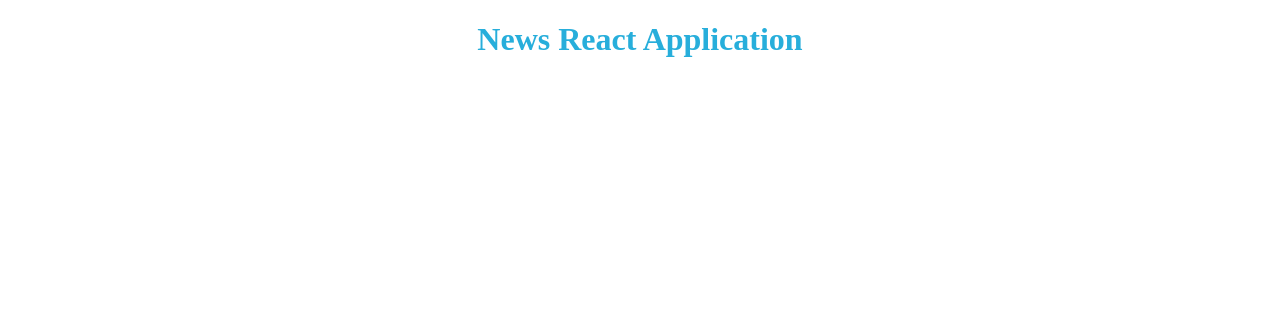
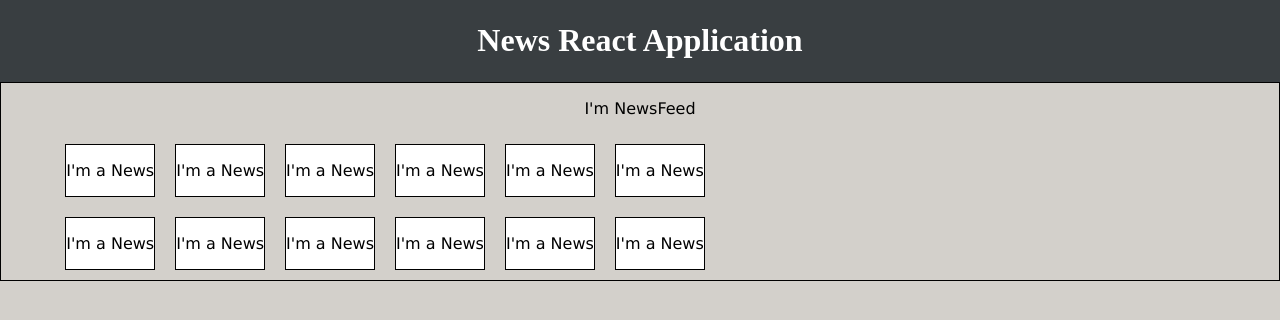
Before and after one commit to uuladzislau/news-app-react, a React app: page / in a window 1280 px wide. Built offline with nearby package versions, Linux system fonts and the light colour scheme.

Commit message:
Defined main components

```diff
--- a/src/components/App.js
+++ b/src/components/App.js
@@ -1,12 +1,22 @@
 import React, {Component} from "react"
+import Header from "./Header"
+import NewsFeed from "./NewsFeed"
 
 import '../styles/App.css'
 
 class App extends Component {
+
+    constructor(props) {
+        super(props);
+        this.state = {
+            date: new Date()
+        };
+    }
     render() {
         return (
-            <div>
-                <h1>News React Application</h1>
+            <div class="app-container">
+                <Header />
+                <NewsFeed />
             </div>
         );
     }
--- /dev/null
+++ b/src/components/Header.js
@@ -0,0 +1,23 @@
+import React, {Component} from "react"
+
+import '../styles/Header.css'
+
+class Header extends Component {
+
+    constructor(props) {
+        super(props);
+        this.state = {
+            date: new Date()
+        };
+    }
+
+    render() {
+        return (
+            <header>
+                <h1>News React Application</h1>
+            </header>
+        );
+    }
+}
+
+export default Header;
--- /dev/null
+++ b/src/components/News.js
@@ -0,0 +1,23 @@
+import React, {Component} from "react"
+
+import '../styles/News.css'
+
+class News extends Component {
+
+    constructor(props) {
+        super(props);
+        this.state = {
+            date: new Date()
+        };
+    }
+
+    render() {
+        return (
+            <div class="news-container">
+                <p>I'm a News</p>
+            </div>
+        );
+    }
+}
+
+export default News;
--- /dev/null
+++ b/src/components/NewsFeed.js
@@ -0,0 +1,40 @@
+import React, {Component} from "react"
+import News from "./News"
+
+import '../styles/NewsFeed.css'
+
+class NewsFeed extends Component {
+
+    constructor(props) {
+        super(props);
+        this.state = {
+            date: new Date()
+        };
+    }
+
+    render() {
+        return (
+            <div class="news-feed-wrapper">
+                <div class="news-search-wrapper">
+                    <p>I'm NewsFeed</p>
+                </div>
+                <div class="news-feed">
+                    <News />
+                    <News />
+                    <News />
+                    <News />
+                    <News />
+                    <News />
+                    <News />
+                    <News />
+                    <News />
+                    <News />
+                    <News />
+                    <News />
+                </div>
+            </div>
+        );
+    }
+}
+
+export default NewsFeed;
--- a/src/styles/App.css
+++ b/src/styles/App.css
@@ -1,4 +1,9 @@
-h1 {
-    color: #27aedb;
-    text-align: center;
+html {
+    font-family: "Lucida Sans", sans-serif;
 }
+
+body {
+    margin: 0;
+    padding: 0;
+    background-color: #d3d0cb;
+}
--- /dev/null
+++ b/src/styles/Header.css
@@ -0,0 +1,10 @@
+header {
+    background-color: #393E41;
+    color: #ffffff;
+    padding: 1px;
+    font-family: ''
+}
+
+h1 {
+    text-align: center;
+}
--- /dev/null
+++ b/src/styles/News.css
@@ -0,0 +1,5 @@
+div .news-container {
+    background-color: #fff;
+    border: 1px solid black;
+    margin: 10px;
+}
--- /dev/null
+++ b/src/styles/NewsFeed.css
@@ -0,0 +1,21 @@
+div .news-feed-wrapper {
+    display: flex;
+    flex-direction: column;
+    justify-content: center;
+    border: 1px solid black;
+}
+
+
+div .news-search-wrapper {
+    display: flex;
+    flex-direction: row;
+    justify-content: center;
+}
+
+div .news-feed {
+    width: 768px;
+    display: flex;
+    flex-direction: row;
+    justify-content: center;
+    flex-flow: row wrap;
+}
```
